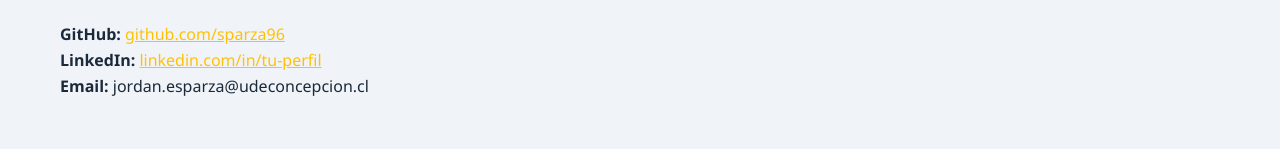
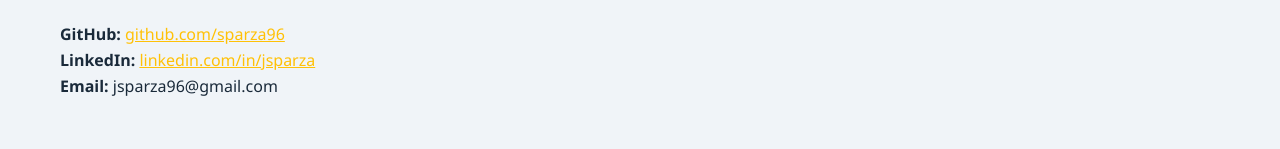
Before and after one commit to sparza96/sparza96.github.io, a plain HTML site: page index.html in a window 1280 px wide. Shown: the part 964-1113 px from the top of the page. Drawn offline with Linux system fonts and the light colour scheme.

Commit message:
Update contact information in index.html

```diff
--- a/index.html
+++ b/index.html
@@ -177,8 +177,8 @@
         <section>
             <h2>📫 Contacto</h2>
             <p><strong>GitHub:</strong> <a href="https://github.com/sparza96">github.com/sparza96</a></p>
-            <p><strong>LinkedIn:</strong> <a href="#">linkedin.com/in/tu-perfil</a></p>
-            <p><strong>Email:</strong> jordan.esparza@udeconcepcion.cl</p>
+            <p><strong>LinkedIn:</strong> <a href="#">linkedin.com/in/jsparza  </a></p>
+            <p><strong>Email:</strong> jsparza96@gmail.com</p>
         </section>
     </div>
 
```
